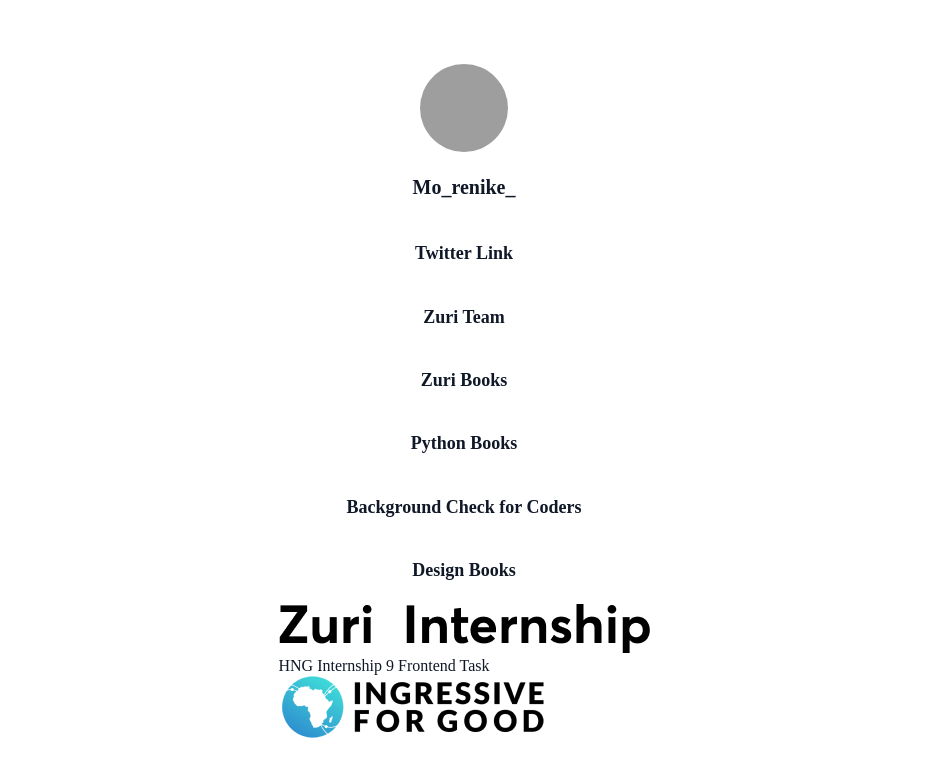
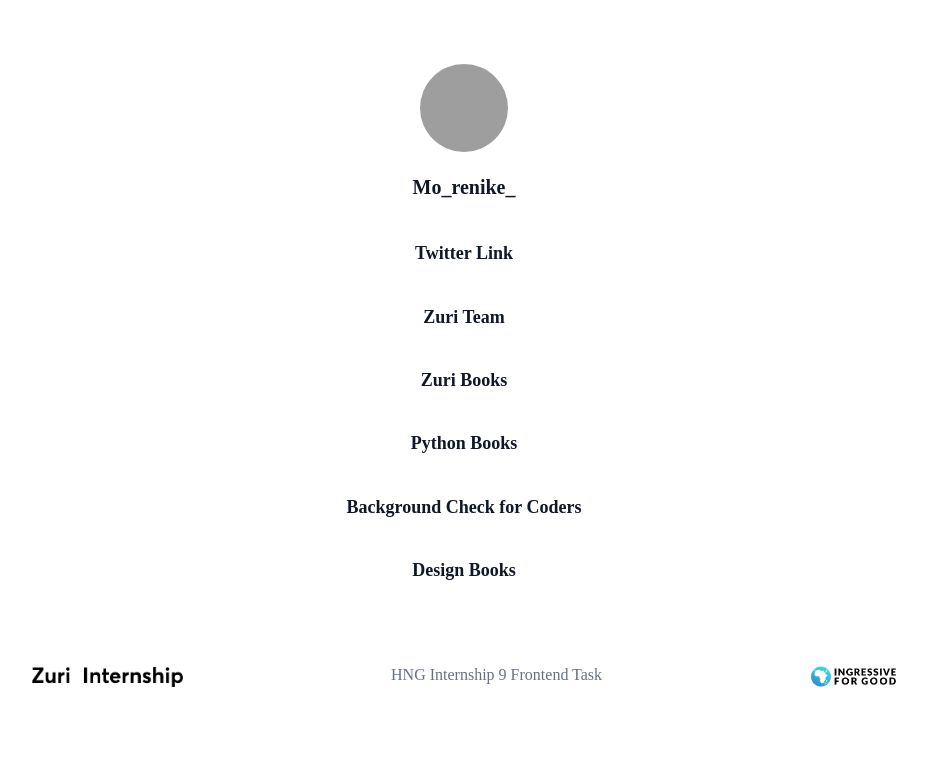
Before and after one commit to mo-renike/HNG_9_Stg1, a React (Create React App) app: page / in a window 1280 px wide. Shown: the top 776 px of the page, without its empty margins (176-1103 px from the left). Built offline with nearby package versions, Linux system fonts and the light colour scheme; grey boxes are pictures that could not be loaded.

Commit message:
edit footer component to implement semantic HTML

```diff
--- a/src/Components/Links/Footer/Footer.jsx
+++ b/src/Components/Links/Footer/Footer.jsx
@@ -5,7 +5,7 @@
 
 const Footer = () => {
     return (
-        <div className="footer">
+        <footer className="footer">
             <div className="footer__img">
                 <img src={Zuri} alt="Zuri internship logo" />
             </div>
@@ -15,7 +15,7 @@
             <div className="footer__img">
                 <img src={I4G} alt="Ingresive for good logo" />
             </div>
-        </div>
+        </footer>
     )
 }
 
--- a/src/Components/Links/Footer/Footer.scss
+++ b/src/Components/Links/Footer/Footer.scss
@@ -0,0 +1,27 @@
+@import "../../../Styling/Mixins.scss";
+
+.footer {
+  display: flex;
+  justify-content: space-evenly;
+  width: 100%;
+  margin: 1rem 0;
+  padding: 3rem 0;
+
+  @include respond(phone) {
+    flex-direction: column;
+    align-items: flex-start;
+    padding: 2rem;
+  }
+
+  &__img {
+    height: 1.3rem;
+
+    img {
+      height: 100%;
+    }
+  }
+  &__text {
+    color: #667085;
+    font-size: var(--font-16);
+  }
+}
```
